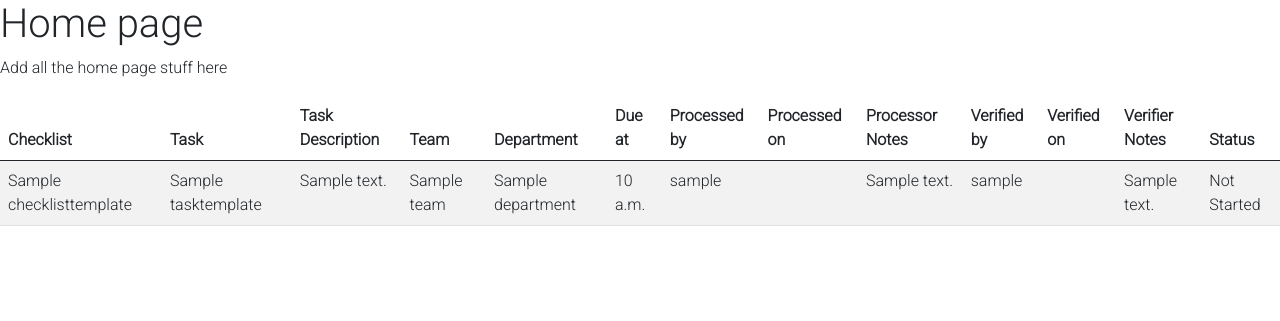
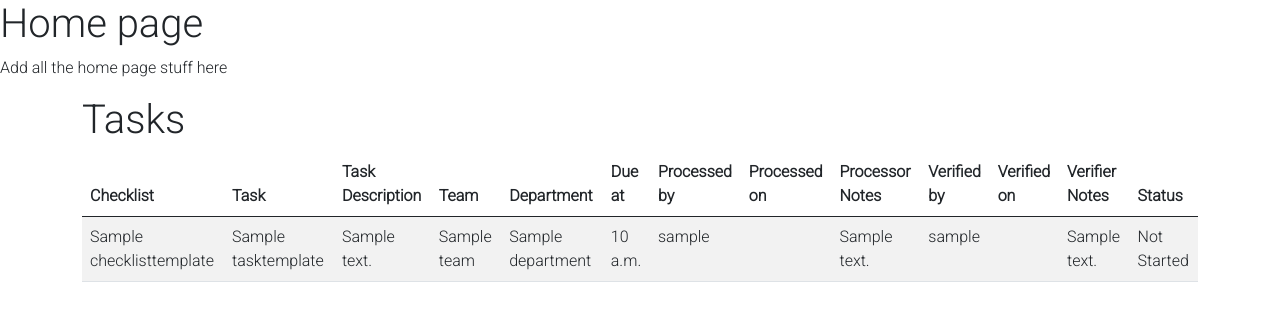
Before and after one commit to davep33l/checklist-central, a Django app: page / in a window 1280 px wide. Shown: the part 56-377 px from the top of the page. Run offline with Django 4.2, Linux system fonts and the light colour scheme; tables that the repository leaves empty hold one stand-in row (values such as "Sample post").

Commit message:
Update css/html on index.html to centre tasks
- Centred the tasks on the index.html page

```diff
--- a/checklist/templates/checklist/index.html
+++ b/checklist/templates/checklist/index.html
@@ -4,7 +4,10 @@
 <h1>Home page</h1>
 
 <p>Add all the home page stuff here</p>
-
+<div class="container">
+    <div class="row">
+        <div class="col-md-12">
+            <h1>Tasks</h1>
                 <table class="table table-striped table-hover">
                     <thead>
                         <tr>
@@ -44,5 +47,9 @@
                         {% endfor %}
                     </tbody>
                 </table>
+        </div>
+    </div>
+</div>
+
 
 {% endblock %}
--- a/checklist/views.py
+++ b/checklist/views.py
@@ -4,7 +4,7 @@
 from django.urls import reverse_lazy
 from django.views.generic.edit import CreateView, UpdateView, DeleteView
 from django.contrib.messages.views import SuccessMessageMixin
-from django.contrib.auth.mixins import LoginRequiredMixin
+
 
 # Create your views here.
 
@@ -36,7 +36,7 @@
     success_message = "Department deleted successfully"
 
 
-class DepartmentCreate(SuccessMessageMixin, CreateView, LoginRequiredMixin):
+class DepartmentCreate(SuccessMessageMixin, CreateView):
     model = Department
     fields = ['name']
     template_name = 'checklist/department_edit.html'
@@ -79,7 +79,7 @@
     success_message = "Team deleted successfully"
 
 
-class TeamCreate(SuccessMessageMixin, CreateView, LoginRequiredMixin):
+class TeamCreate(SuccessMessageMixin, CreateView):
     model = Team
     fields = ['name', 'department']
     template_name = 'checklist/team_edit.html'
```
Lines whose indentation alone changed are shown as unchanged.
